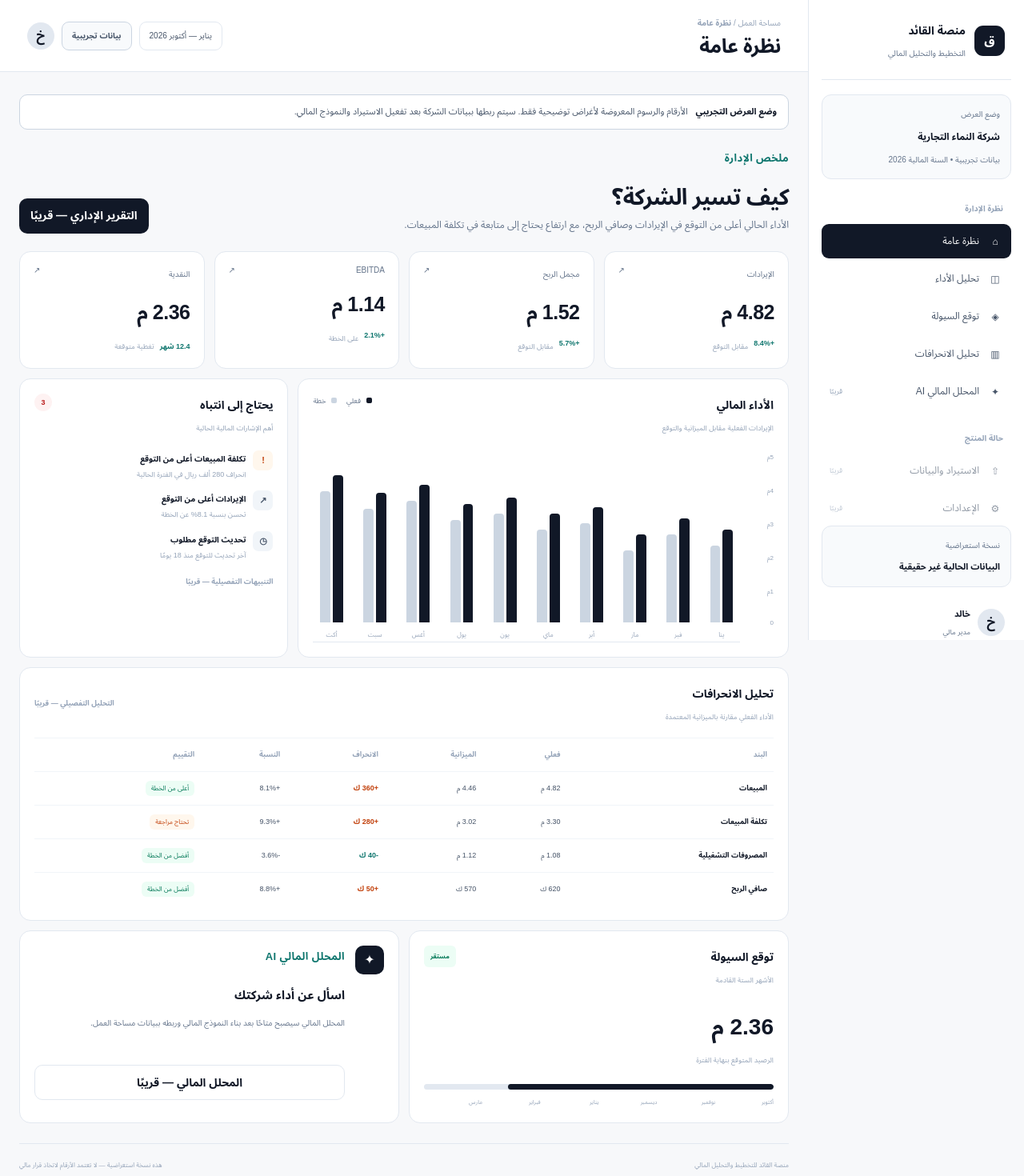
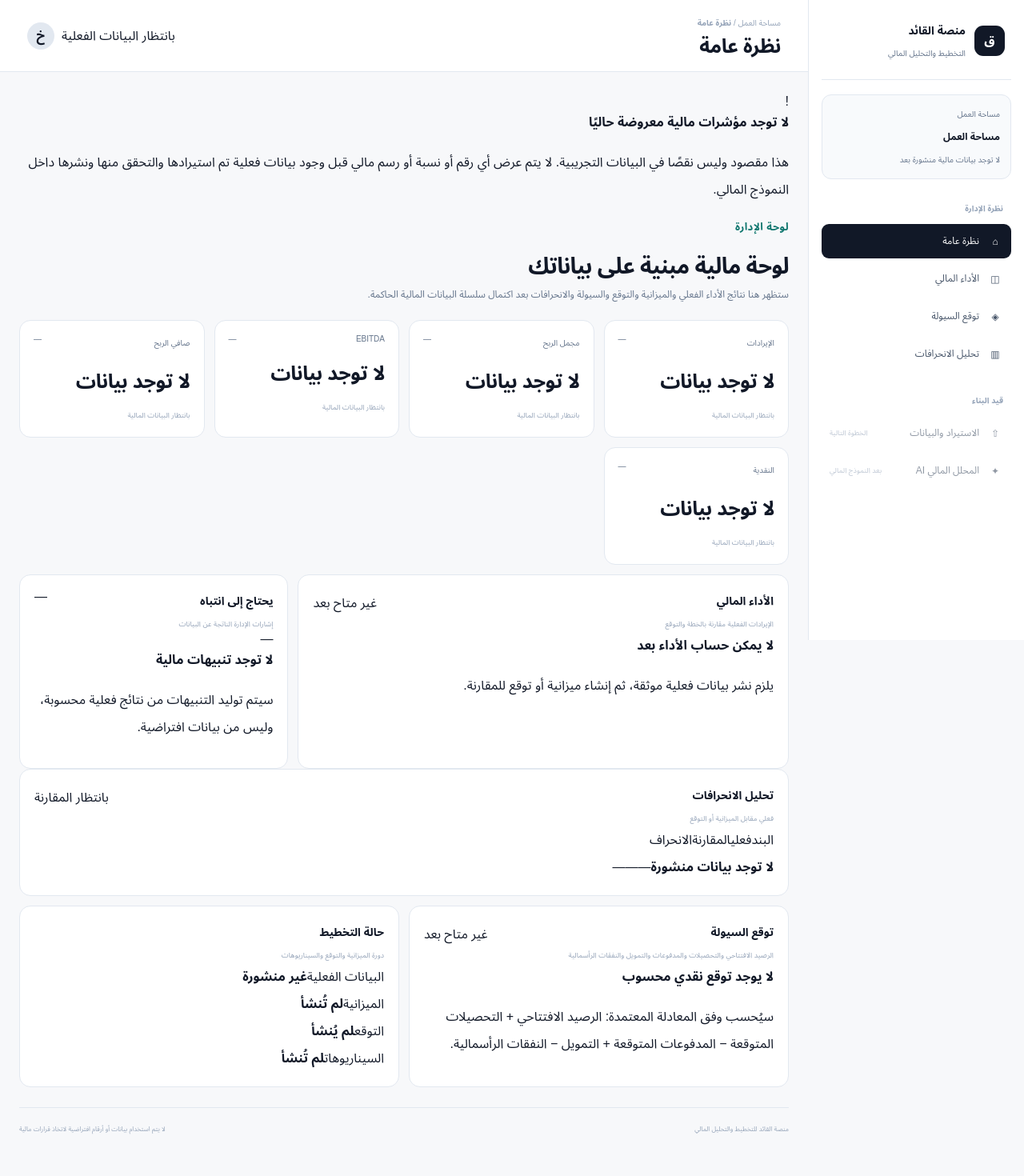
Before and after one commit to khaledhamada1996/FPA-saas-platform, a Next.js app: page /dashboard in a window 1280 px wide. Shown: the top 1470 px of the page at 80% size. Built offline with nearby package versions, Linux system fonts and the light colour scheme.

Commit message:
refactor dashboard to zero-fake data states

```diff
--- a/src/app/dashboard/page.tsx
+++ b/src/app/dashboard/page.tsx
@@ -1,54 +1,60 @@
-const metrics = [
-  ["الإيرادات", "4.82 م", "+8.4%", "مقابل التوقع"],
-  ["مجمل الربح", "1.52 م", "+5.7%", "مقابل التوقع"],
-  ["EBITDA", "1.14 م", "+2.1%", "على الخطة"],
-  ["النقدية", "2.36 م", "12.4 شهر", "تغطية متوقعة"],
+"use client";
+
+import { useEffect, useState } from "react";
+
+const sections = [
+  ["overview", "نظرة عامة"],
+  ["performance", "الأداء المالي"],
+  ["cash", "توقع السيولة"],
+  ["variance", "تحليل الانحرافات"],
 ];
 
-const varianceRows = [
-  ["المبيعات", "4.82 م", "4.46 م", "+360 ك", "+8.1%", "أعلى من الخطة"],
-  ["تكلفة المبيعات", "3.30 م", "3.02 م", "+280 ك", "+9.3%", "تحتاج مراجعة"],
-  ["المصروفات التشغيلية", "1.08 م", "1.12 م", "-40 ك", "-3.6%", "أفضل من الخطة"],
-  ["صافي الربح", "620 ك", "570 ك", "+50 ك", "+8.8%", "أفضل من الخطة"],
-];
+const kpis = ["الإيرادات", "مجمل الربح", "EBITDA", "صافي الربح", "النقدية"];
 
 export default function DashboardPage() {
+  const [workspaceName, setWorkspaceName] = useState("مساحة العمل");
+
+  useEffect(() => {
+    try {
+      const raw = window.localStorage.getItem("fpa_demo_workspace");
+      if (raw) {
+        const workspace = JSON.parse(raw) as { name?: string };
+        if (workspace.name) setWorkspaceName(workspace.name);
+      }
+    } catch {
+      // Keep the neutral workspace label when local demo storage is unavailable.
+    }
+  }, []);
+
   return (
     <div className="app-shell" dir="rtl">
       <aside className="sidebar">
         <div className="side-brand">
           <span className="side-mark">ق</span>
-          <div><strong>منصة القائد</strong><small>التخطيط والتحليل المالي</small></div>
+          <div>
+            <strong>منصة القائد</strong>
+            <small>التخطيط والتحليل المالي</small>
+          </div>
         </div>
 
         <div className="workspace-switcher">
-          <span className="workspace-label">وضع العرض</span>
-          <strong>شركة النماء التجارية</strong>
-          <span className="workspace-meta">بيانات تجريبية • السنة المالية 2026</span>
+          <span className="workspace-label">مساحة العمل</span>
+          <strong>{workspaceName}</strong>
+          <span className="workspace-meta">لا توجد بيانات مالية منشورة بعد</span>
         </div>
 
         <nav className="sidebar-nav" aria-label="القائمة الرئيسية">
           <span className="nav-section-title">نظرة الإدارة</span>
-          <a className="side-link active" href="#overview"><span className="side-icon">⌂</span><span>نظرة عامة</span></a>
-          <a className="side-link" href="#actuals"><span className="side-icon">◫</span><span>تحليل الأداء</span></a>
-          <a className="side-link" href="#cash"><span className="side-icon">◈</span><span>توقع السيولة</span></a>
-          <a className="side-link" href="#variance"><span className="side-icon">▥</span><span>تحليل الانحرافات</span></a>
-          <a className="side-link" href="#ai"><span className="side-icon">✦</span><span>المحلل المالي AI</span><em>قريبًا</em></a>
-          <span className="nav-section-title settings-title">حالة المنتج</span>
-          <span className="side-link side-link-disabled"><span className="side-icon">⇧</span><span>الاستيراد والبيانات</span><em>قريبًا</em></span>
-          <span className="side-link side-link-disabled"><span className="side-icon">⚙</span><span>الإعدادات</span><em>قريبًا</em></span>
+          {sections.map(([id, label], index) => (
+            <a key={id} className={`side-link ${index === 0 ? "active" : ""}`} href={`#${id}`}>
+              <span className="side-icon">{["⌂", "◫", "◈", "▥"][index]}</span>
+              <span>{label}</span>
+            </a>
+          ))}
+          <span className="nav-section-title settings-title">قيد البناء</span>
+          <span className="side-link side-link-disabled"><span className="side-icon">⇧</span><span>الاستيراد والبيانات</span><em>الخطوة التالية</em></span>
+          <span className="side-link side-link-disabled"><span className="side-icon">✦</span><span>المحلل المالي AI</span><em>بعد النموذج المالي</em></span>
         </nav>
-
-        <div className="sidebar-bottom">
-          <div className="help-card">
-            <span>نسخة استعراضية</span>
-            <strong>البيانات الحالية غير حقيقية</strong>
-          </div>
-          <div className="user-row">
-            <span className="avatar">خ</span>
-            <div><strong>خالد</strong><small>مدير مالي</small></div>
-          </div>
-        </div>
       </aside>
 
       <main className="dashboard-main">
@@ -58,95 +64,102 @@ export default function DashboardPage() {
             <h1>نظرة عامة</h1>
           </div>
           <div className="topbar-actions">
-            <span className="period-button">يناير — أكتوبر 2026</span>
-            <span className="demo-badge">بيانات تجريبية</span>
+            <span className="data-state-badge">بانتظار البيانات الفعلية</span>
             <span className="top-user" aria-hidden="true">خ</span>
           </div>
         </header>
 
         <div className="content" id="overview">
-          <div className="demo-banner" role="status">
-            <strong>وضع العرض التجريبي</strong>
-            <span>الأرقام والرسوم المعروضة لأغراض توضيحية فقط. سيتم ربطها ببيانات الشركة بعد تفعيل الاستيراد والنموذج المالي.</span>
-          </div>
+          <section className="data-state-banner" role="status">
+            <div className="state-icon">!</div>
+            <div>
+              <strong>لا توجد مؤشرات مالية معروضة حاليًا</strong>
+              <p>هذا مقصود وليس نقصًا في البيانات التجريبية. لا يتم عرض أي رقم أو نسبة أو رسم مالي قبل وجود بيانات فعلية تم استيرادها والتحقق منها ونشرها داخل النموذج المالي.</p>
+            </div>
+          </section>
 
           <section className="welcome-row">
             <div>
-              <p className="eyebrow">ملخص الإدارة</p>
-              <h2>كيف تسير الشركة؟</h2>
-              <p>الأداء الحالي أعلى من التوقع في الإيرادات وصافي الربح، مع ارتفاع يحتاج إلى متابعة في تكلفة المبيعات.</p>
+              <p className="eyebrow">لوحة الإدارة</p>
+              <h2>لوحة مالية مبنية على بياناتك</h2>
+              <p>ستظهر هنا نتائج الأداء الفعلي والميزانية والتوقع والسيولة والانحرافات بعد اكتمال سلسلة البيانات المالية الحاكمة.</p>
             </div>
-            <span className="primary-button primary-button-static">التقرير الإداري — قريبًا</span>
           </section>
 
           <section className="metric-grid-app" aria-label="المؤشرات الرئيسية">
-            {metrics.map(([label, value, change, note]) => (
-              <article className="metric-card-app" key={label}>
-                <div className="metric-label"><span>{label}</span><i>↗</i></div>
-                <strong>{value}</strong>
-                <div className="metric-foot"><span className="positive">{change}</span><span>{note}</span></div>
+            {kpis.map((label) => (
+              <article className="metric-card-app empty-card" key={label}>
+                <div className="metric-label"><span>{label}</span><i>—</i></div>
+                <strong>لا توجد بيانات</strong>
+                <div className="metric-foot"><span>بانتظار البيانات المالية</span></div>
               </article>
             ))}
           </section>
 
           <section className="main-grid">
-            <article className="panel performance-panel" id="actuals">
+            <article className="panel empty-panel" id="performance">
               <div className="panel-header">
-                <div><h3>الأداء المالي</h3><p>الإيرادات الفعلية مقابل الميزانية والتوقع</p></div>
-                <div className="legend"><span><i className="legend-actual" /> فعلي</span><span><i className="legend-plan" /> خطة</span></div>
+                <div><h3>الأداء المالي</h3><p>الإيرادات الفعلية مقارنة بالخطة والتوقع</p></div>
+                <span className="section-state">غير متاح بعد</span>
               </div>
-              <div className="chart-area">
-                <div className="y-axis"><span>5م</span><span>4م</span><span>3م</span><span>2م</span><span>1م</span><span>0</span></div>
-                <div className="chart-columns">
-                  {[58, 65, 55, 72, 68, 78, 74, 86, 81, 92].map((height, i) => (
-                    <div className="chart-column" key={i}>
-                      <div className="bars-pair"><i style={{height: `${height}%`}} /><b style={{height: `${Math.max(height - 10, 30)}%`}} /></div>
-                      <span>{["ينا", "فبر", "مار", "أبر", "ماي", "يون", "يول", "أغس", "سبت", "أكت"][i]}</span>
-                    </div>
-                  ))}
-                </div>
+              <div className="empty-state-large">
+                <strong>لا يمكن حساب الأداء بعد</strong>
+                <p>يلزم نشر بيانات فعلية موثقة، ثم إنشاء ميزانية أو توقع للمقارنة.</p>
               </div>
             </article>
 
-            <article className="panel attention-panel">
-              <div className="panel-header"><div><h3>يحتاج إلى انتباه</h3><p>أهم الإشارات المالية الحالية</p></div><span className="count-badge">3</span></div>
-              <div className="attention-list">
-                <div className="attention-item warning"><span className="attention-icon">!</span><div><strong>تكلفة المبيعات أعلى من التوقع</strong><p>انحراف 280 ألف ريال في الفترة الحالية</p></div></div>
-                <div className="attention-item"><span className="attention-icon">↗</span><div><strong>الإيرادات أعلى من التوقع</strong><p>تحسن بنسبة 8.1% عن الخطة</p></div></div>
-                <div className="attention-item"><span className="attention-icon">◷</span><div><strong>تحديث التوقع مطلوب</strong><p>آخر تحديث للتوقع منذ 18 يومًا</p></div></div>
+            <article className="panel empty-panel">
+              <div className="panel-header">
+                <div><h3>يحتاج إلى انتباه</h3><p>إشارات الإدارة الناتجة عن البيانات</p></div>
+                <span className="section-state">—</span>
               </div>
-              <span className="panel-link panel-link-static">التنبيهات التفصيلية — قريبًا</span>
+              <div className="empty-state-compact">
+                <span className="empty-dot">—</span>
+                <div><strong>لا توجد تنبيهات مالية</strong><p>سيتم توليد التنبيهات من نتائج فعلية محسوبة، وليس من بيانات افتراضية.</p></div>
+              </div>
             </article>
           </section>
 
-          <section className="panel variance-panel" id="variance">
+          <section className="panel empty-panel" id="variance">
             <div className="panel-header">
-              <div><h3>تحليل الانحرافات</h3><p>الأداء الفعلي مقارنة بالميزانية المعتمدة</p></div>
-              <span className="panel-link panel-link-static">التحليل التفصيلي — قريبًا</span>
+              <div><h3>تحليل الانحرافات</h3><p>فعلي مقابل الميزانية أو التوقع</p></div>
+              <span className="section-state">بانتظار المقارنة</span>
             </div>
-            <div className="table-wrap">
-              <table>
-                <thead><tr><th>البند</th><th>فعلي</th><th>الميزانية</th><th>الانحراف</th><th>النسبة</th><th>التقييم</th></tr></thead>
-                <tbody>{varianceRows.map((row) => <tr key={row[0]}><td><strong>{row[0]}</strong></td><td>{row[1]}</td><td>{row[2]}</td><td className={row[4].startsWith("-") ? "positive-text" : "variance-text"}>{row[3]}</td><td>{row[4]}</td><td><span className={row[5] === "تحتاج مراجعة" ? "status-warning" : "status-good"}>{row[5]}</span></td></tr>)}</tbody>
-              </table>
+            <div className="empty-table">
+              <div className="empty-table-head"><span>البند</span><span>فعلي</span><span>المقارنة</span><span>الانحراف</span></div>
+              <div className="empty-table-row"><strong>لا توجد بيانات منشورة</strong><span>—</span><span>—</span><span>—</span></div>
             </div>
           </section>
 
           <section className="bottom-grid">
-            <article className="panel cash-panel" id="cash">
-              <div className="panel-header"><div><h3>توقع السيولة</h3><p>الأشهر الستة القادمة</p></div><span className="cash-status">مستقر</span></div>
-              <div className="cash-summary"><strong>2.36 م</strong><span>الرصيد المتوقع بنهاية الفترة</span></div>
-              <div className="cash-line"><span style={{width: "76%"}} /></div>
-              <div className="cash-labels"><span>أكتوبر</span><span>نوفمبر</span><span>ديسمبر</span><span>يناير</span><span>فبراير</span><span>مارس</span></div>
+            <article className="panel empty-panel" id="cash">
+              <div className="panel-header">
+                <div><h3>توقع السيولة</h3><p>الرصيد الافتتاحي والتحصيلات والمدفوعات والتمويل والنفقات الرأسمالية</p></div>
+                <span className="section-state">غير متاح بعد</span>
+              </div>
+              <div className="cash-empty">
+                <strong>لا يوجد توقع نقدي محسوب</strong>
+                <p>سيُحسب وفق المعادلة المعتمدة: الرصيد الافتتاحي + التحصيلات المتوقعة − المدفوعات المتوقعة + التمويل − النفقات الرأسمالية.</p>
+              </div>
             </article>
-            <article className="panel ai-panel" id="ai">
-              <div className="ai-mark">✦</div>
-              <div><p className="eyebrow">المحلل المالي AI</p><h3>اسأل عن أداء شركتك</h3><p>المحلل المالي سيصبح متاحًا بعد بناء النموذج المالي وربطه ببيانات مساحة العمل.</p></div>
-              <span className="secondary-button secondary-button-static">المحلل المالي — قريبًا</span>
+
+            <article className="panel empty-panel">
+              <div className="panel-header">
+                <div><h3>حالة التخطيط</h3><p>دورة الميزانية والتوقع والسيناريوهات</p></div>
+              </div>
+              <div className="planning-list">
+                <div><span>البيانات الفعلية</span><b>غير منشورة</b></div>
+                <div><span>الميزانية</span><b>لم تُنشأ</b></div>
+                <div><span>التوقع</span><b>لم يُنشأ</b></div>
+                <div><span>السيناريوهات</span><b>لم تُنشأ</b></div>
+              </div>
             </article>
           </section>
 
-          <footer className="app-footer"><span>منصة القائد للتخطيط والتحليل المالي</span><span>هذه نسخة استعراضية — لا تعتمد الأرقام لاتخاذ قرار مالي</span></footer>
+          <footer className="app-footer">
+            <span>منصة القائد للتخطيط والتحليل المالي</span>
+            <span>لا يتم استخدام بيانات أو أرقام افتراضية لاتخاذ قرارات مالية</span>
+          </footer>
         </div>
       </main>
     </div>
```
